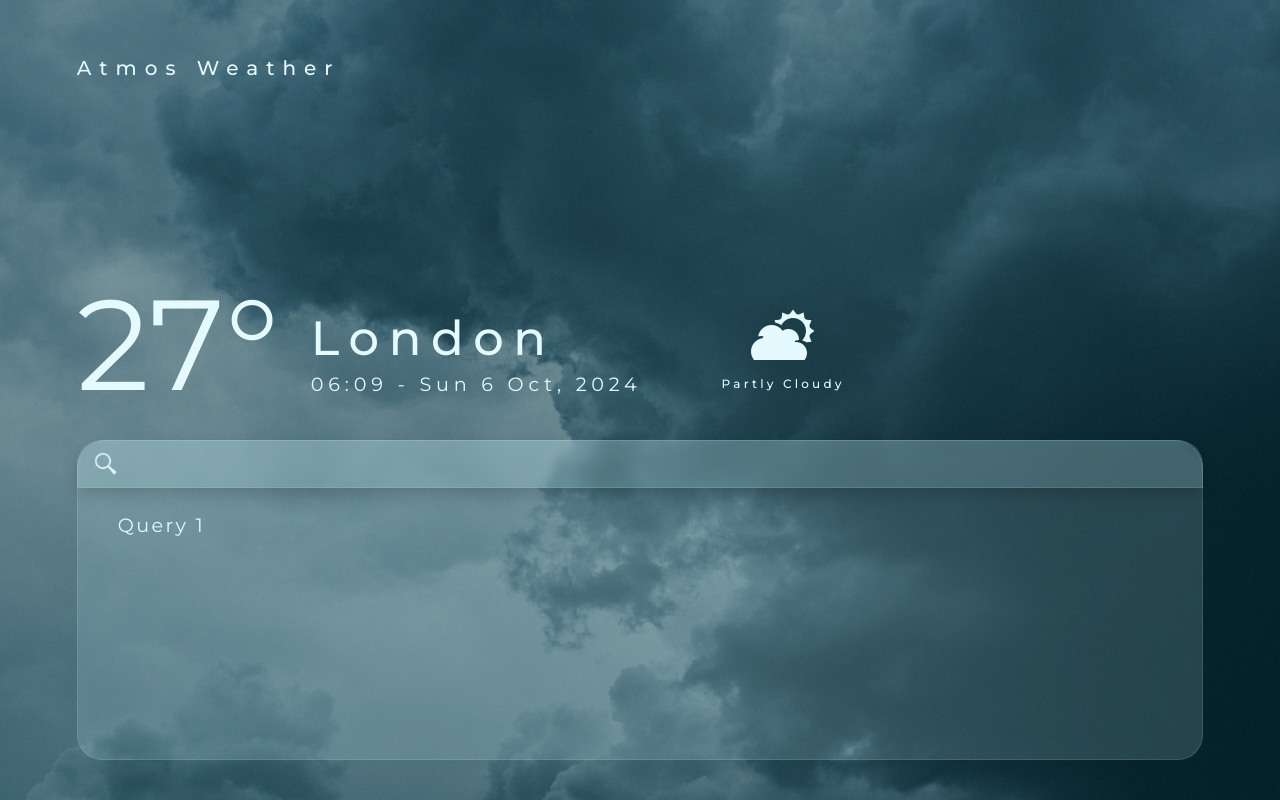
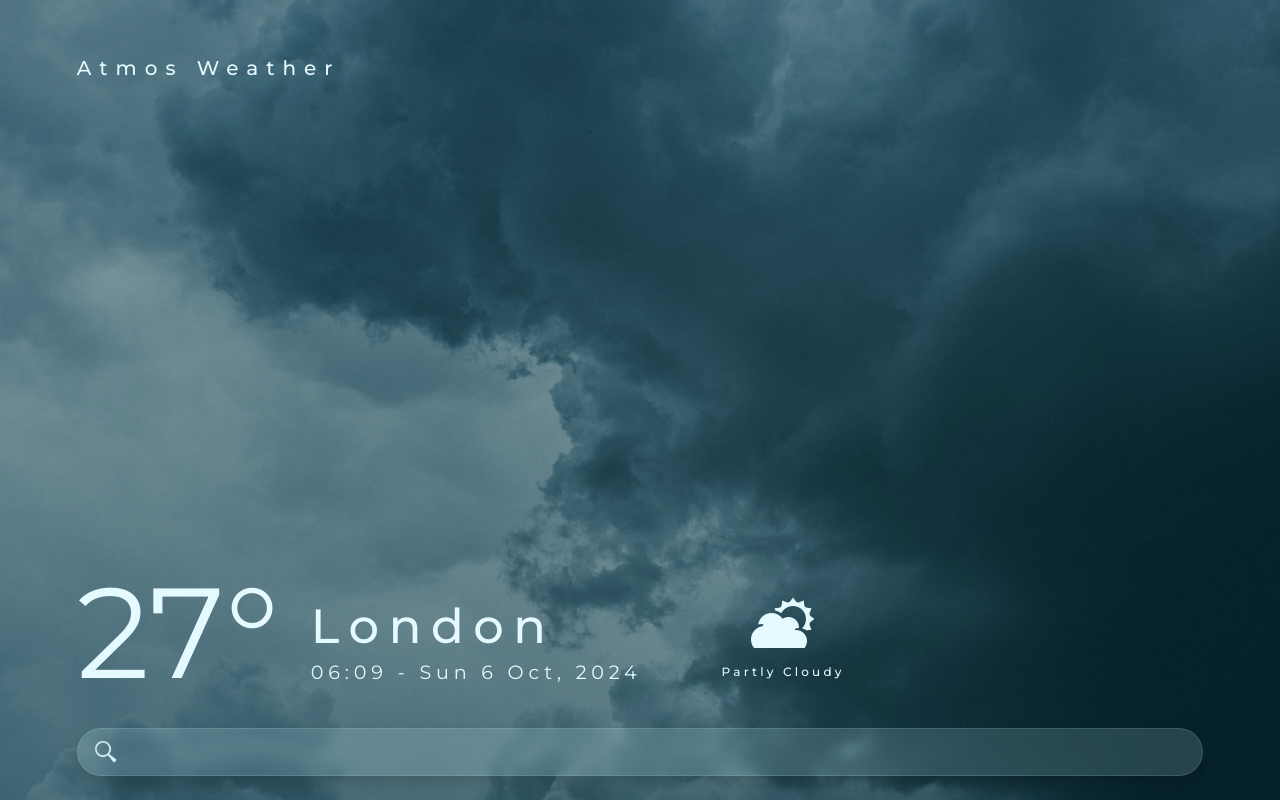
Before and after one commit to Hynwar/weather-app, a React (Vite) app: page / in a window 1280 px wide. Built offline with nearby package versions, Linux system fonts and the light colour scheme.

Commit message:
feat(search): Animate searchPanel

```diff
--- a/src/components/SearchPanel.jsx
+++ b/src/components/SearchPanel.jsx
@@ -1,16 +1,25 @@
+import { useState } from "react";
 import styles from "./SearchPanel.module.css";
 
 function SearchPanel() {
+	const [searchQuery, setSearchQuery] = useState("");
+
 	return (
 		<div>
-			<div className={styles.searchBar}>
+			<div
+				className={`${styles.searchBar} ${searchQuery ? styles.active : ""}`}>
 				<img src='images\Search.png' alt='search icon' />
-				<input type='search' />
+				<input
+					type='search'
+					value={searchQuery}
+					onChange={(e) => setSearchQuery(e.target.value)}
+				/>
 			</div>
-			<div className={styles.searchResults}>
-				<ul>
-					<li>Query 1</li>
-				</ul>
+			<div
+				className={`${styles.searchResults} ${
+					searchQuery ? styles.active : ""
+				}`}>
+				<ul></ul>
 			</div>
 		</div>
 	);
--- a/src/components/SearchPanel.module.css
+++ b/src/components/SearchPanel.module.css
@@ -1,5 +1,5 @@
 .searchBar {
-	border-radius: 1.8rem 1.8rem 0 0;
+	border-radius: 2.5rem;
 	border: 1px solid rgba(204, 245, 255, 0.13);
 	background: rgba(204, 245, 255, 0.16);
 	box-shadow: 0px 8px 16px 0px rgba(0, 0, 0, 0.16);
@@ -8,6 +8,11 @@
 	display: flex;
 	align-items: center;
 	padding: 0.5rem 1rem;
+	transition: all 0.15s ease-in-out;
+}
+
+.searchBar.active {
+	border-radius: 1.8rem 1.8rem 0 0;
 }
 
 .searchBar img {
@@ -38,12 +43,21 @@
 }
 
 .searchResults {
-	height: 20rem;
 	border: 1px solid rgba(204, 245, 255, 0.13);
 	background: rgba(204, 245, 255, 0.16);
 	margin-top: -3rem;
 	border-radius: 25px;
+	height: 2rem;
+	opacity: 0;
+	pointer-events: none;
+	transition: all 0.5s ease-in-out;
+}
+
+.searchResults.active {
+	opacity: 1;
+	pointer-events: all;
 	padding-top: 4rem;
+	height: 20rem;
 }
 
 .searchResults ul {
```
